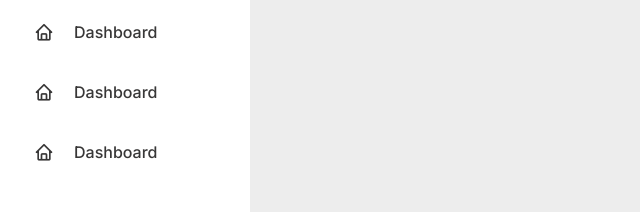
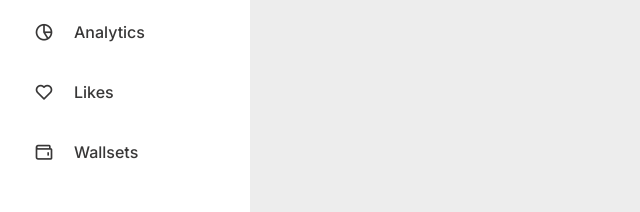
Before and after one commit to GuilhermeNantes/Site-2-cursoVoucher, a plain HTML site: page index.html in a window 1280 px wide. Shown: the part 293-505 px from the top of the page, without its empty margins (0-640 px from the left). Drawn offline with nearby package versions, Linux system fonts and the light colour scheme.

Commit message:
fases final da sidebar kkk

```diff
--- a/index.html
+++ b/index.html
@@ -61,20 +61,20 @@
                         </li>
                         <li class="nav-links">
                             <a href="#">
-                                <i class='bx bx-home icons'></i>
-                                <span class="text nav-text">Dashboard</span>
+                                <i class='bx bx-pie-chart-alt-2 icons'></i>
+                                <span class="text nav-text">Analytics</span>
                             </a>
                         </li>
                         <li class="nav-links">
                             <a href="#">
-                                <i class='bx bx-home icons'></i>
-                                <span class="text nav-text">Dashboard</span>
+                                <i class='bx bx-heart icons' ></i>
+                                <span class="text nav-text">Likes</span>
                             </a>
                         </li>
                              <li class="nav-links">
                             <a href="#">
-                                <i class='bx bx-home icons'></i>
-                                <span class="text nav-text">Dashboard</span>
+                                <i class='bx bx-wallet icons'></i>
+                                <span class="text nav-text">Wallsets</span>
                             </a>
                         </li>
                     </ul>
```
